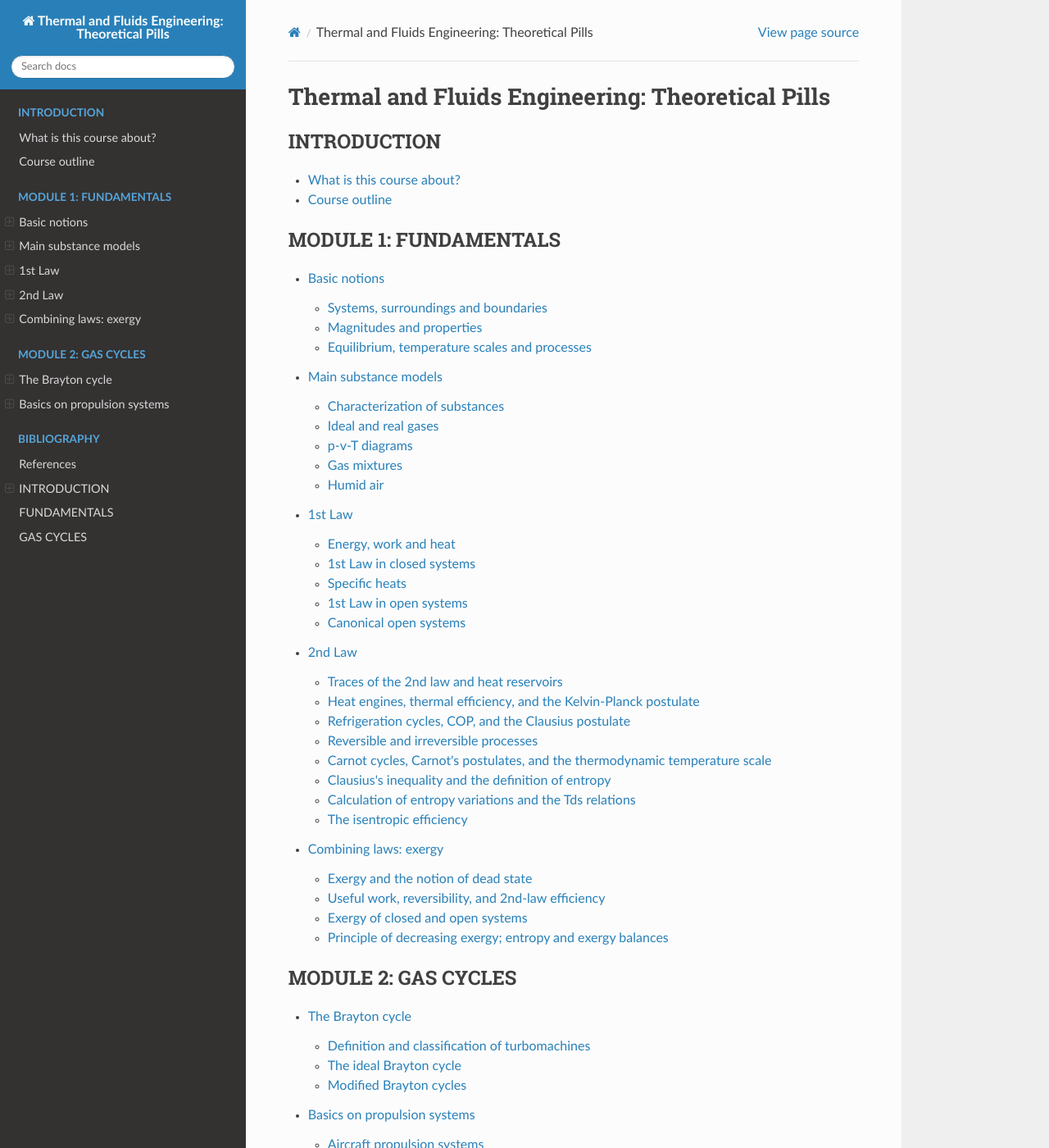
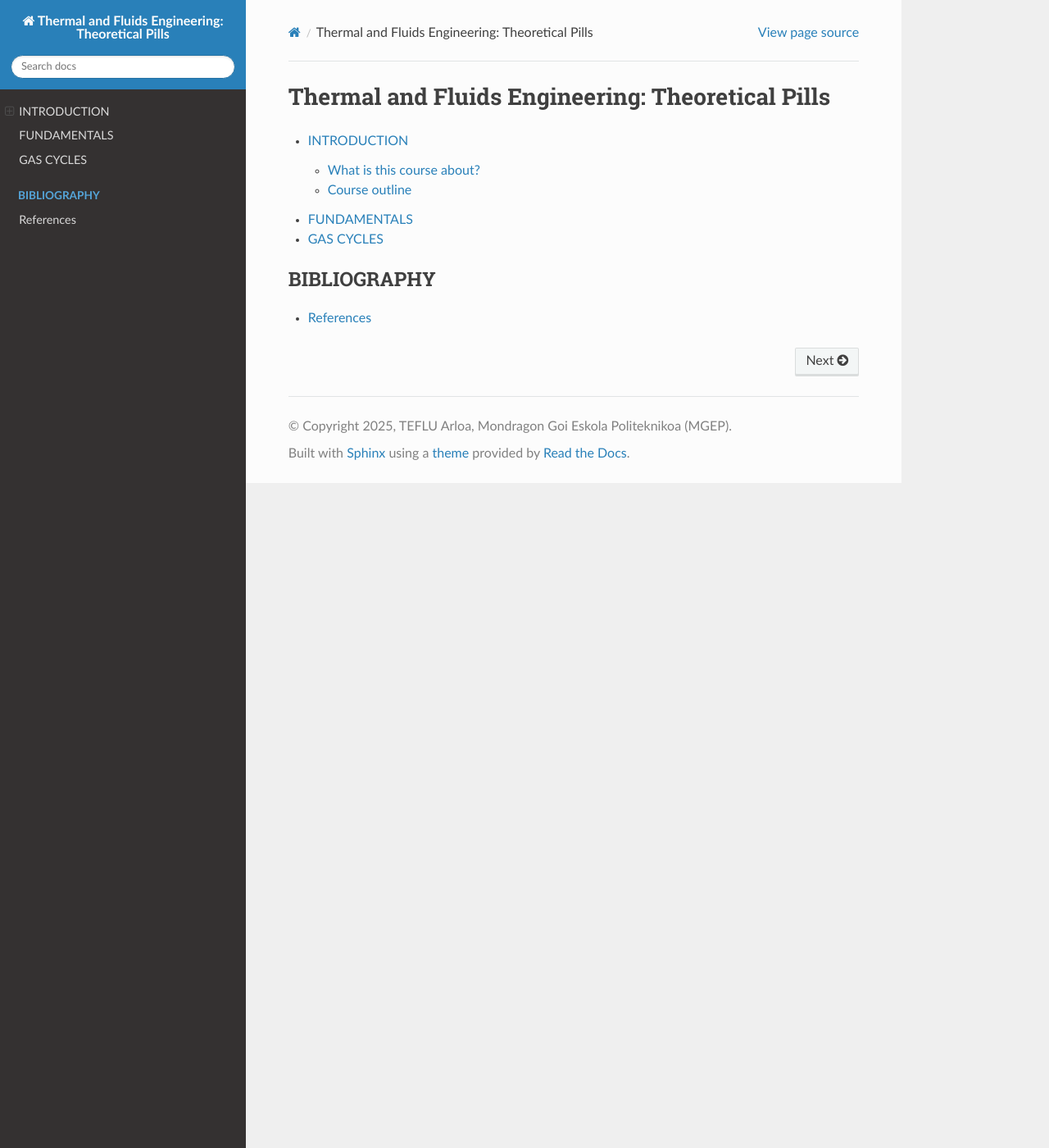
Before and after one commit to azarketa/Thermodynamics-theoretical-pills, a Sphinx documentation site: the page built from source/index.rst, in a window 1280 px wide and 1400 px high. Shown: the whole window at 82% size. Built offline with Sphinx 7.4.7 and the Read the Docs theme 3.1.0, drawn with Linux system fonts in a browser that asks for light colours; some of the changed text lies outside the part shown.

Commit message:
Files updated

```diff
--- a/source/index.rst
+++ b/source/index.rst
@@ -2,34 +2,16 @@
 Thermal and Fluids Engineering: Theoretical Pills
 ==================================================
 
+.. toctree::
+   :maxdepth: 2
+   :titlesonly:
+
+   introduction_index
+   module1_index
+   module2_index
+   bibliography_section_latex
+
 .. only:: html
-
-   .. toctree::
-      :maxdepth: 3
-      :titlesonly:
-      :caption: INTRODUCTION
-
-      What is this course about? <0001_What_is_this_course_about>
-      Course outline <0002_Course_outline>
-
-   .. toctree::
-      :maxdepth: 3
-      :titlesonly:
-      :caption: MODULE 1: FUNDAMENTALS
-
-      01_Basic_notions
-      02_Main_substance_models
-      03_1st_law
-      04_2nd_law
-      05_Combining_laws
-
-   .. toctree::
-      :maxdepth: 3
-      :titlesonly:
-      :caption: MODULE 2: GAS CYCLES
-
-      01_The_Brayton_cycle
-      02_Basics_on_propulsion_systems
 
    .. toctree::
       :maxdepth: 1
@@ -43,7 +25,4 @@ Thermal and Fluids Engineering: Theoretical Pills
    .. toctree::
       :maxdepth: 2
 
-      introduction_index
-      module1_index
-      module2_index
       bibliography_section_latex
--- a/source/introduction_index.rst
+++ b/source/introduction_index.rst
@@ -4,5 +4,5 @@ INTRODUCTION
 .. toctree::
    :maxdepth: 3
 
-   0001_What_is_this_course_about
-   0002_Course_outline
+   What is this course about? <0001_What_is_this_course_about>
+   Course outline <0002_Course_outline>
```
